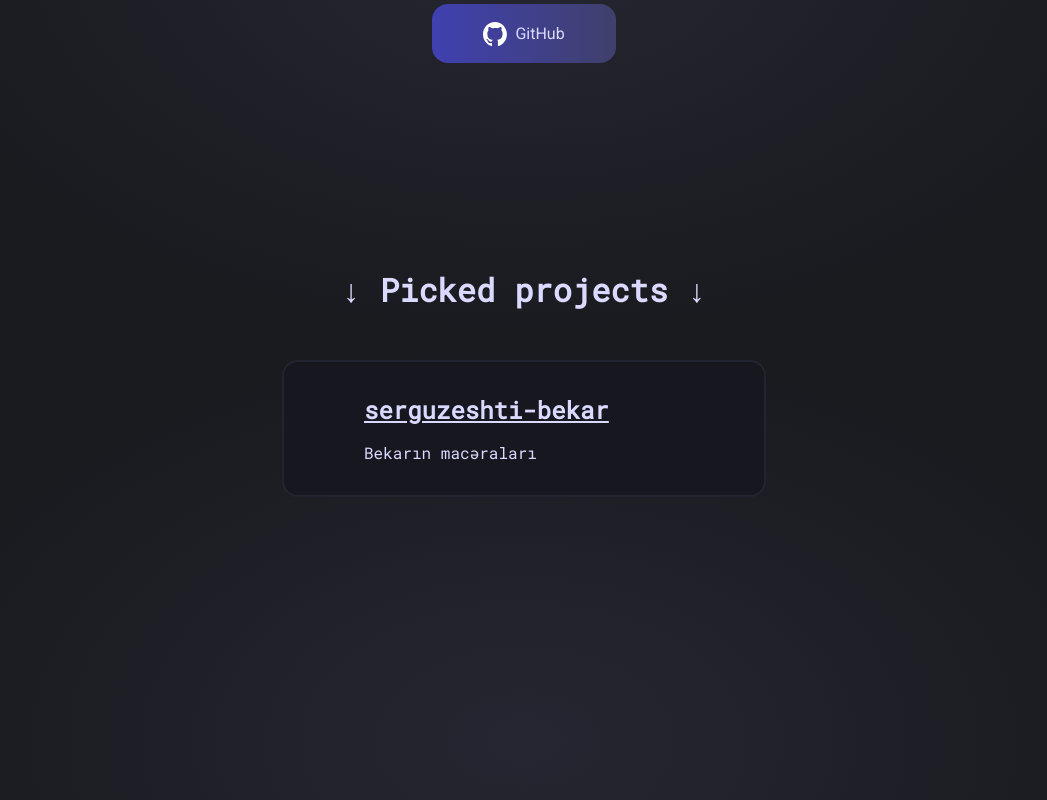
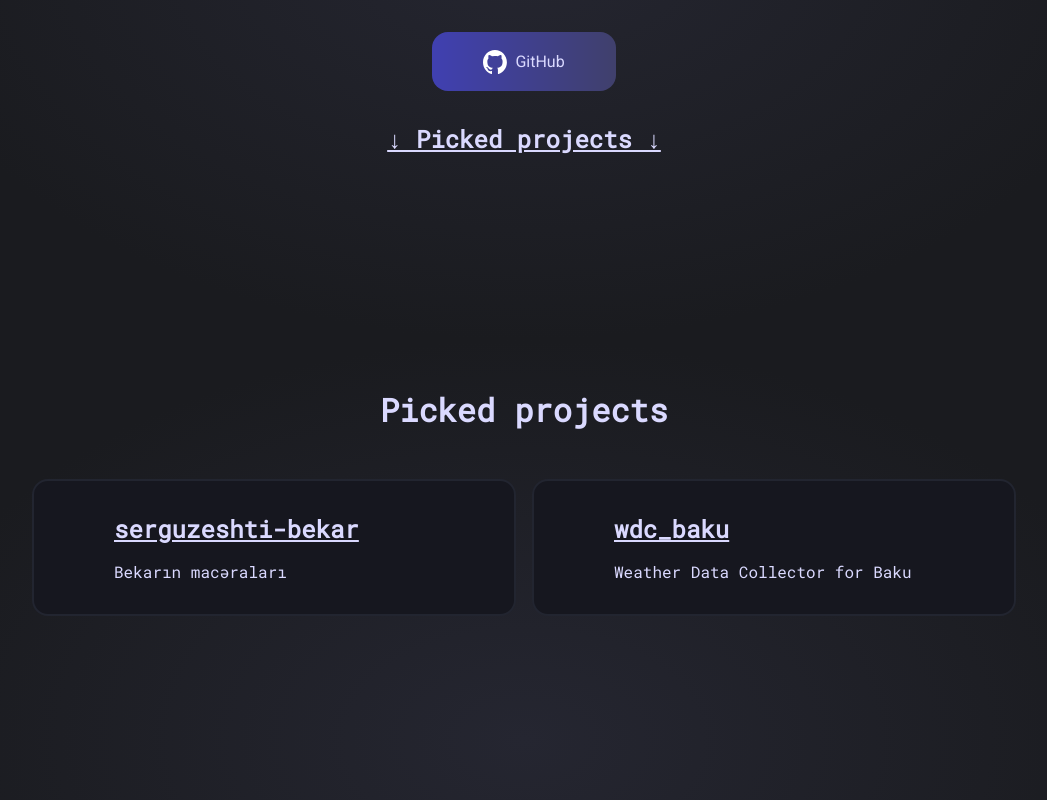
Before and after one commit to test2user-aqil/test2user-aqil.github.io, a SvelteKit app: page / in a window 1280 px wide. Shown: the part 460-1260 px from the top of the page, without its empty margins (116-1163 px from the left). Built offline with nearby package versions, Linux system fonts and the light colour scheme.

Commit message:
chore(src): update Add scroll effect, a new project, some style changes

```diff
--- a/src/routes/+page.svelte
+++ b/src/routes/+page.svelte
@@ -21,15 +21,22 @@
 	<h1>test2user-aqil</h1>
 
 	<Link link="https://github.com/test2user-aqil" src={github} text="GitHub" />
+
+	<h2><a href="#projects"> &darr; Picked projects &darr;</a></h2>
 </div>
 
 <div class="container projects">
-	<h1>&darr; Picked projects &darr;</h1>
+	<h1 id="projects">Picked projects</h1>
 	<div id="projects">
 		<Project
 			title="serguzeshti-bekar"
 			link="https://github.com/test2user-aqil/serguzeshti-bekar"
 			descripton="Bekarın macəraları"
+		/>
+		<Project
+			title="wdc_baku"
+			link="https://github.com/test2user-aqil/wdc_baku"
+			descripton="Weather Data Collector for Baku"
 		/>
 	</div>
 </div>
@@ -39,6 +46,7 @@
 		min-height: 100vh;
 		max-width: 1000px;
 		margin: 0 auto;
+		padding: 0 1rem;
 		flex-direction: column;
 	}
 	.avatar {
@@ -49,7 +57,6 @@
 	}
 
 	.header {
-		min-height: 85vh;
 		display: flex;
 		flex-direction: column;
 		align-items: center;
--- a/src/routes/style.css
+++ b/src/routes/style.css
@@ -10,12 +10,17 @@
 	color: var(--fg);
 }
 
+html {
+	scroll-behavior: smooth;
+}
+
 body {
 	height: 100vh;
 	background: radial-gradient(50% 50% at 50% 50%, #252631 0%, #1a1b1f 100%);
 	font-family: 'Roboto', sans-serif; /* 'Roboto', sans-serif */
 }
 
-h1 {
+h1,
+h2 {
 	font-family: 'Roboto Mono', monospace;
 }
```
